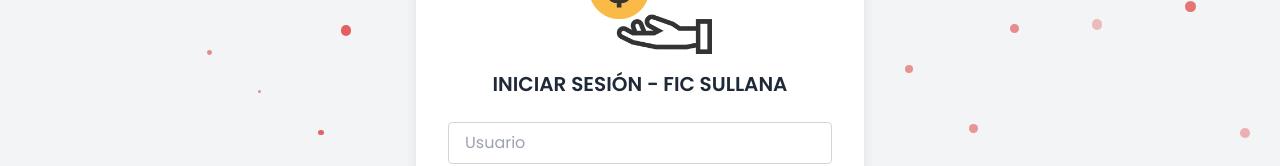
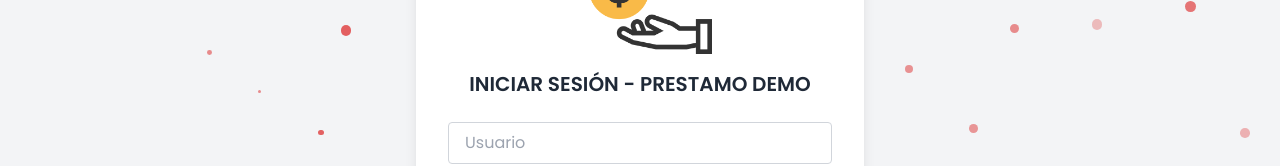
Before and after one commit to ThonyMarckDEV/prestamo_frontend, a React (Create React App) app: page / in a window 1280 px wide. Shown: the part 288-454 px from the top of the page. Built offline with nearby package versions, Linux system fonts and the light colour scheme; no server answers.

Commit message:
Added new text

```diff
--- a/src/components/Auth/LoginComponents/LoginCard.jsx
+++ b/src/components/Auth/LoginComponents/LoginCard.jsx
@@ -35,7 +35,7 @@ const LoginCard = ({ children, loginSuccess }) => {
         }}
         className="text-xl font-semibold mb-6 text-gray-800"
       >
-        INICIAR SESIÓN - FIC SULLANA
+        INICIAR SESIÓN - PRESTAMO DEMO
       </motion.h1>
       {children}
 
--- a/src/ui/Admin/Home.jsx
+++ b/src/ui/Admin/Home.jsx
@@ -20,7 +20,7 @@ import {
 export default function Inicio() {
   return (
     <div className="min-h-screen bg-gray-100 flex flex-col items-center p-6">
-      <h1 className="text-3xl md:text-4xl font-bold text-red-600 mb-8">FicSullana Control Panel</h1>
+      <h1 className="text-3xl md:text-4xl font-bold text-red-600 mb-8">PrestamoDemo Control Panel</h1>
       <div className="grid grid-cols-2 md:grid-cols-3 gap-4 md:gap-6 max-w-4xl w-full">
         <Link
           to="/admin/calculadora"
```
